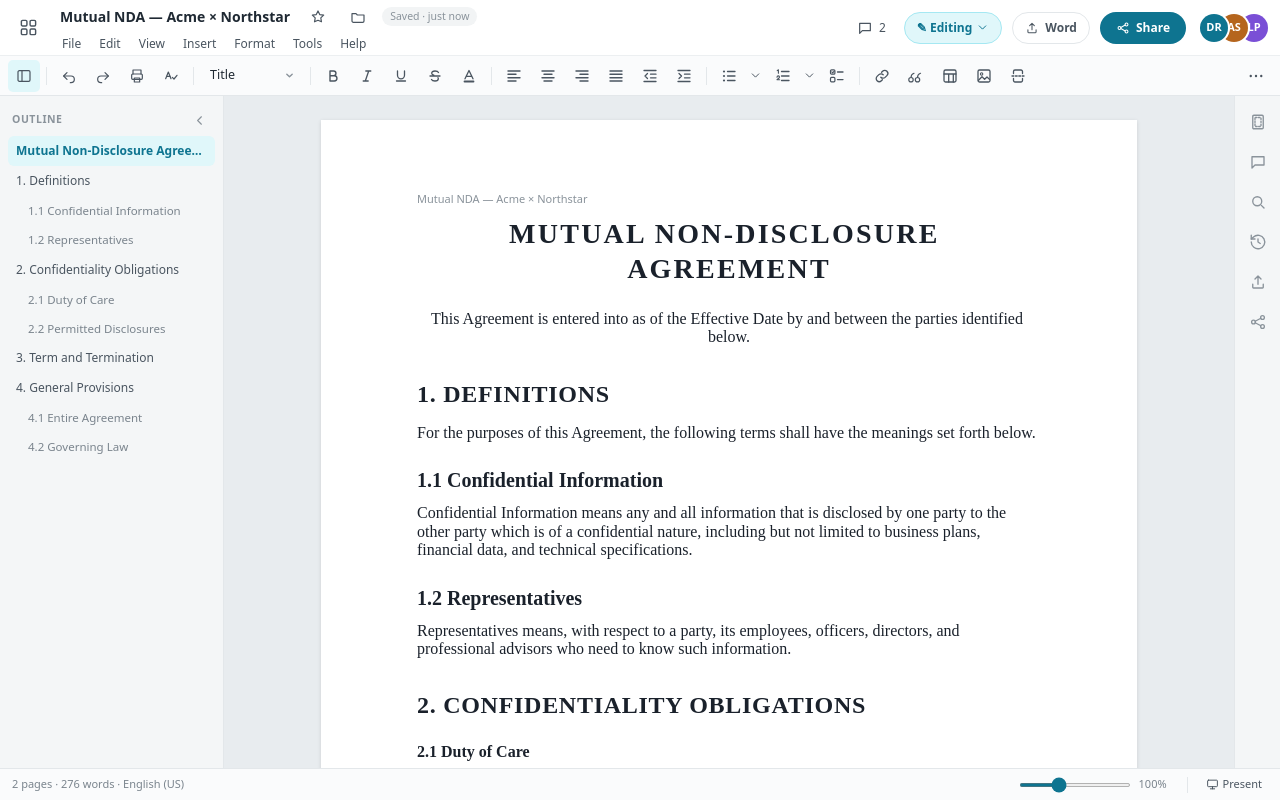
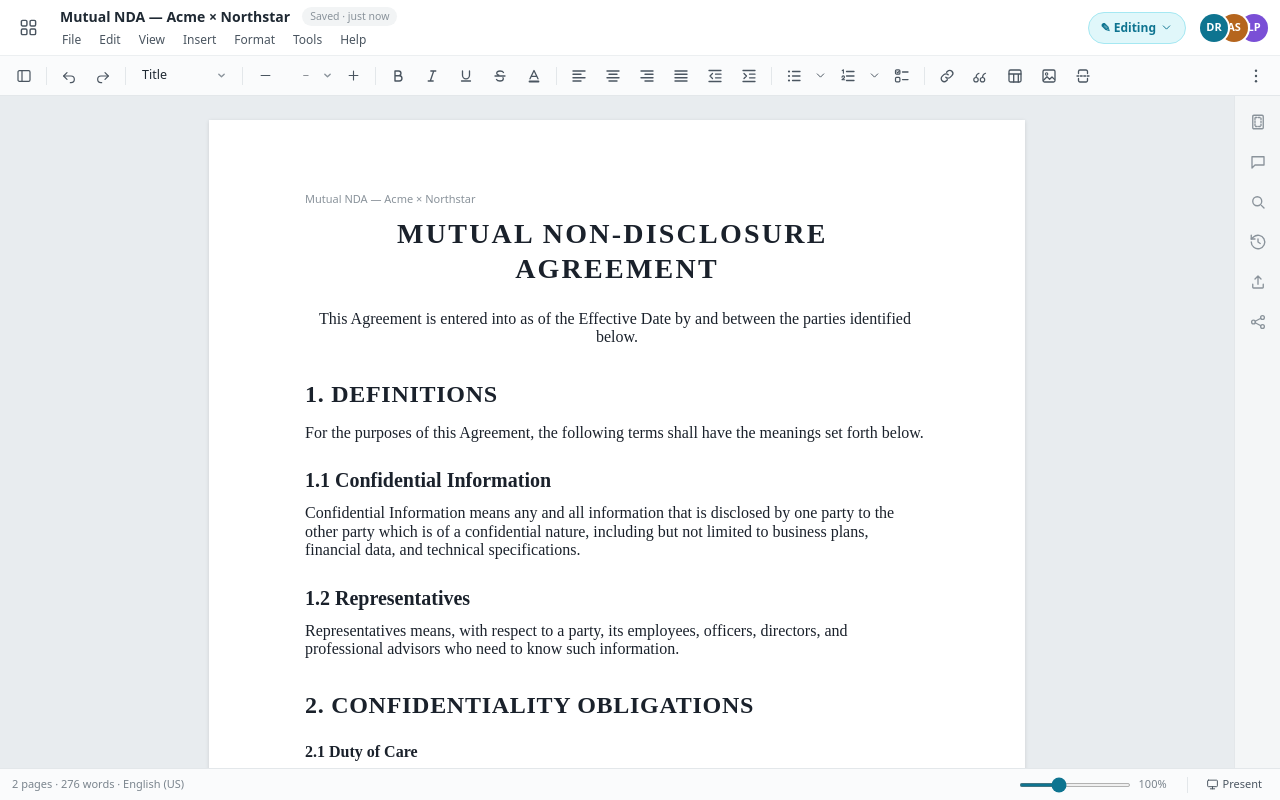
Before and after one commit to rifat-shaun/editor, a React (Vite) app: page / in a window 1280 px wide. Built offline with nearby package versions, Linux system fonts and the light colour scheme.

Commit message:
fix(miscelanious): issues

```diff
--- a/src/components/FormattingToolbar.tsx
+++ b/src/components/FormattingToolbar.tsx
@@ -202,12 +202,6 @@ export function FormattingToolbar() {
         </ToolButton>
         <ToolButton label="Redo (⌘⇧Z)" onClick={() => chain().redo().run()}>
           <Icon.redo size={16} />
-        </ToolButton>
-        <ToolButton label="Print" onClick={() => window.print()}>
-          <Icon.print size={16} />
-        </ToolButton>
-        <ToolButton label="Spellcheck">
-          <Icon.spellcheck size={16} />
         </ToolButton>
       </>
     ),
@@ -445,7 +439,9 @@ export function FormattingToolbar() {
         {overflowed.length > 0 && (
           <Menu
             align="right"
-            panelClassName="min-w-[220px] p-2"
+            // Size to content (fewer rows), capped to the viewport so it never
+            // overflows the screen; groups wrap only when they truly can't fit.
+            panelClassName="w-max max-w-[calc(100vw-16px)] p-2"
             trigger={({ toggle, open, id }) => (
               <button
                 type="button"
@@ -462,9 +458,13 @@ export function FormattingToolbar() {
             )}
           >
             {() => (
-              <div className="flex flex-col gap-0.5">
-                {overflowed.map((g) => (
-                  <div key={g.id} className="flex flex-wrap items-center gap-0.5 rounded-md px-0.5 py-0.5">
+              // Lay the overflowed groups out like the toolbar itself: a compact
+              // horizontal strip (with group dividers) that wraps to new rows,
+              // rather than one group per line.
+              <div className="flex flex-wrap items-center gap-x-0.5 gap-y-2">
+                {overflowed.map((g, i) => (
+                  <div key={g.id} className="flex shrink-0 items-center gap-0.5">
+                    {i > 0 && <ToolbarDivider />}
                     {nodeById[g.id]}
                   </div>
                 ))}
--- a/src/components/LineSpacingMenu.tsx
+++ b/src/components/LineSpacingMenu.tsx
@@ -227,12 +227,17 @@ export function LineSpacingMenu({ editor }: { editor: Editor }) {
     background: open ? 'var(--color-primary-soft)' : btnHover ? 'var(--ui-hover)' : 'transparent',
   };
 
+  const PANEL_W = 240;
   const panelStyle: CSSProperties = rect
     ? {
         position: 'fixed',
         top: Math.round(rect.bottom + 4),
-        left: Math.round(rect.left),
-        width: 240,
+        // Prefer left-aligned to the trigger, but if it would overflow the right
+        // edge, shift left so it renders on the left (stays fully on screen).
+        left: Math.round(
+          Math.max(8, Math.min(rect.left, window.innerWidth - PANEL_W - 8)),
+        ),
+        width: PANEL_W,
         background: 'var(--ui-surface)',
         border: '1px solid var(--color-border)',
         borderRadius: 9,
--- a/src/components/LinkLayer.tsx
+++ b/src/components/LinkLayer.tsx
@@ -64,7 +64,8 @@ function rangeRect(editor: Editor, from: number, to: number): Box | null {
 }
 
 export function LinkLayer() {
-  const { editor } = useEditorState();
+  const { editor, mode } = useEditorState();
+  const viewing = mode === 'viewing';
   const [popover, setPopover] = useState<PopoverState | null>(null);
   const [card, setCard] = useState<CardState | null>(null);
   const [pos, setPos] = useState<Box | null>(null);
@@ -102,7 +103,7 @@ export function LinkLayer() {
   );
 
   const openFromSelection = useCallback(() => {
-    if (!editor) return;
+    if (!editor || !editor.isEditable) return; // view mode: no insert/edit popover
     const { state } = editor;
     const { from, to, empty } = state.selection;
     const info = linkAt(state, from);
@@ -559,12 +560,16 @@ export function LinkLayer() {
           {c.href.replace(/^https?:\/\//, '')}
         </a>
         <span style={{ width: 1, height: 16, background: 'var(--ui-divider)', flex: 'none' }} />
+        {/* Edit + Remove mutate the doc → hidden in view mode; Copy / open-URL stay. */}
+        {!viewing && (
           <CardBtn title="Edit link" color="var(--color-ui)" hover="var(--ui-hover)" onClick={() => openEditFor({ from: c.from, to: c.to }, c.href)}>
             <Icon.pencil size={15} />
           </CardBtn>
+        )}
         <CardBtn title={copied ? 'Copied' : 'Copy link'} color="var(--color-ui)" hover="var(--ui-hover)" onClick={copyUrl}>
           {copied ? <Icon.check size={15} /> : <Icon.copy size={15} />}
         </CardBtn>
+        {!viewing && (
           <CardBtn
             title="Remove link"
             color="var(--ui-danger)"
@@ -576,6 +581,7 @@ export function LinkLayer() {
           >
             <Icon.trash size={15} />
           </CardBtn>
+        )}
       </div>
     );
   }
--- a/src/components/TopBar.tsx
+++ b/src/components/TopBar.tsx
@@ -6,46 +6,6 @@ import { Menu, MenuItem, ToolButton } from './primitives';
 import { TextField } from './TextField';
 import { MenuBar } from '../menus/MenuBar';
 import { MENUS } from '../menus/menuData';
-
-function DownloadWord() {
-  const { editor, title } = useEditorState();
-  const [busy, setBusy] = useState(false);
-  const [error, setError] = useState(false);
-  if (!editor) return null;
-
-  const run = async () => {
-    setBusy(true);
-    setError(false);
-    try {
-      // Lazy-load docx-js so it isn't in the main bundle.
-      const { downloadDocx } = await import('../editor/export/docx');
-      await downloadDocx(editor, title || 'Document', { includeHeaderFooter: true });
-    } catch (err) {
-      console.error('DOCX export failed', err);
-      setError(true);
-    } finally {
-      setBusy(false);
-    }
-  };
-
-  return (
-    <button
-      type="button"
-      disabled={busy}
-      title={error ? 'Export failed — click to retry' : 'Download as Word (.docx)'}
-      onClick={run}
-      className={[
-        'inline-flex h-8 items-center gap-1.5 rounded-full border px-3 text-[12px] font-semibold disabled:opacity-60',
-        error
-          ? 'border-[var(--ui-danger-border)] bg-[var(--ui-danger-bg)] text-[var(--ui-danger)]'
-          : 'border-border text-ui hover:bg-[var(--ui-hover)]',
-      ].join(' ')}
-    >
-      {busy ? <Icon.spinner size={14} /> : error ? <Icon.stop size={14} /> : <Icon.exportIcon size={14} />}
-      {busy ? 'Exporting…' : error ? 'Retry export' : 'Word'}
-    </button>
-  );
-}
 
 const MODE_LABEL: Record<EditorMode, string> = {
   editing: '✎ Editing',
@@ -104,13 +64,18 @@ function ModePill() {
 }
 
 export function TopBar() {
-  const { title, setTitle, savedAt } = useEditorState();
+  const { title, setTitle, savedAt, mode } = useEditorState();
+  const viewing = mode === 'viewing';
   const [editing, setEditing] = useState(false);
   const [draft, setDraft] = useState(title);
   const inputRef = useRef<HTMLInputElement>(null);
   const [, force] = useState(0);
 
   useEffect(() => setDraft(title), [title]);
+  // Leave title-edit mode (and never enter it) when the doc is view-only.
+  useEffect(() => {
+    if (viewing) setEditing(false);
+  }, [viewing]);
   useEffect(() => {
     if (editing) inputRef.current?.select();
   }, [editing]);
@@ -126,14 +91,14 @@ export function TopBar() {
   };
 
   return (
-    <header className="print-hide flex h-14 shrink-0 items-center gap-3 border-b border-[var(--ui-divider)] bg-[var(--ui-surface)] px-3">
+    <header className="print-hide flex h-14 shrink-0 items-center gap-3 border-b border-(--ui-divider) bg-(--ui-surface) px-3">
       <ToolButton label="Home" className="text-primary">
         <Icon.appGrid size={19} />
       </ToolButton>
 
       <div className="flex min-w-0 flex-col justify-center">
-        <div className="flex items-center gap-2">
-          {editing ? (
+        <div className="flex items-center gap-2 w-fit">
+          {editing && !viewing ? (
             <TextField
               ref={inputRef}
               value={draft}
@@ -146,27 +111,24 @@ export function TopBar() {
                   setEditing(false);
                 }
               }}
-              className="w-64"
+              className="w-64! h-6!"
               inputClassName="font-semibold text-ink"
               aria-label="Document title"
             />
+          ) : viewing ? (
+            // View mode: the title is read-only (no rename affordance).
+            <span className="truncate px-1 text-[14px] font-semibold text-ink h-6!">{title}</span>
           ) : (
             <button
               type="button"
               onClick={() => setEditing(true)}
-              className="truncate rounded px-1 text-[14px] font-semibold text-ink hover:bg-[var(--ui-hover)]"
+              className="truncate  h-6! rounded px-1 text-[14px] font-semibold text-ink hover:bg-(--ui-hover)"
               title="Rename"
             >
               {title}
             </button>
           )}
-          <ToolButton label="Star document">
-            <Icon.star size={16} />
-          </ToolButton>
-          <ToolButton label="Move to folder">
-            <Icon.move size={16} />
-          </ToolButton>
-          <span className="rounded-full bg-[var(--ui-hover)] px-2 py-0.5 text-[10.5px] text-muted">
+          <span className="shrink-0 whitespace-nowrap rounded-full bg-(--ui-hover) px-2 py-0.5 text-[10.5px] text-muted">
             {relativeTime(savedAt)}
           </span>
         </div>
@@ -174,21 +136,7 @@ export function TopBar() {
       </div>
 
       <div className="ml-auto flex items-center gap-2.5">
-        <button
-          type="button"
-          className="inline-flex h-8 items-center gap-1.5 rounded-full px-2 text-[12px] text-ui hover:bg-[var(--ui-hover)]"
-        >
-          <Icon.comment size={16} />2
-        </button>
         <ModePill />
-        <DownloadWord />
-        <button
-          type="button"
-          className="inline-flex h-8 items-center gap-1.5 rounded-full bg-primary px-4 text-[12px] font-semibold text-white hover:brightness-110"
-        >
-          <Icon.share size={14} />
-          Share
-        </button>
         <div className="flex items-center pl-1">
           {COLLABORATORS.map((c, i) => (
             <span
--- a/src/components/icons.tsx
+++ b/src/components/icons.tsx
@@ -321,9 +321,9 @@ export const Icon = {
   ),
   more: (p: P) => (
     <Svg {...p}>
-      <circle cx="5" cy="12" r="1.6" fill="currentColor" stroke="none" />
+      <circle cx="12" cy="5" r="1.6" fill="currentColor" stroke="none" />
       <circle cx="12" cy="12" r="1.6" fill="currentColor" stroke="none" />
-      <circle cx="19" cy="12" r="1.6" fill="currentColor" stroke="none" />
+      <circle cx="12" cy="19" r="1.6" fill="currentColor" stroke="none" />
     </Svg>
   ),
   stop: (p: P) => (
--- a/src/editor/context.tsx
+++ b/src/editor/context.tsx
@@ -66,8 +66,6 @@ export interface EditorStateValue {
   toggleTheme(): void;
 }
 
-const OUTLINE_BREAKPOINT = 1100;
-
 const EditorContext = createContext<EditorStateValue | null>(null);
 
 /** Public hook: read editor + AI review state from within a `<DocsEditor>`. */
@@ -110,21 +108,11 @@ export function EditorProvider(props: {
   });
   const [savedAt, setSavedAt] = useState<number | null>(null);
   const [docVersion, setDocVersion] = useState(0);
-  const [outlineOpen, setOutlineOpen] = useState(
-    () => typeof window === 'undefined' || window.innerWidth >= OUTLINE_BREAKPOINT,
-  );
-  const outlineUserSet = useRef(false);
+  // The outline panel is off by default; the user opens it via View → Show
+  // outline (or the toolbar toggle).
+  const [outlineOpen, setOutlineOpen] = useState(false);
 
   const saveTimer = useRef<ReturnType<typeof setTimeout>>();
-
-  // Auto-collapse the outline on narrow viewports until the user overrides it.
-  useEffect(() => {
-    const onResize = () => {
-      if (!outlineUserSet.current) setOutlineOpen(window.innerWidth >= OUTLINE_BREAKPOINT);
-    };
-    window.addEventListener('resize', onResize);
-    return () => window.removeEventListener('resize', onResize);
-  }, []);
 
   const toggleRuler = () => {
     setShowRuler((v) => {
@@ -144,10 +132,7 @@ export function EditorProvider(props: {
       return next;
     });
 
-  const toggleOutline = () => {
-    outlineUserSet.current = true;
-    setOutlineOpen((o) => !o);
-  };
+  const toggleOutline = () => setOutlineOpen((o) => !o);
 
   const editor = useEditor({
     editable: initialMode !== 'viewing',
--- a/src/editor/extensions/link.ts
+++ b/src/editor/extensions/link.ts
@@ -99,6 +99,7 @@ export const LinkKit = Link.extend({
   addKeyboardShortcuts() {
     return {
       'Mod-k': () => {
+        if (!this.editor.isEditable) return false; // no link editing in view mode
         this.editor.view.dom.dispatchEvent(new CustomEvent('docs:open-link', { bubbles: true }));
         return true;
       },
--- a/src/menus/MenuBar.tsx
+++ b/src/menus/MenuBar.tsx
@@ -106,12 +106,16 @@ export function MenuBar({ menus, onRename }: { menus: MenuSpec[]; onRename: () =
           setOpenId(help.id);
         }
       } else if ((e.metaKey || e.ctrlKey) && e.shiftKey && e.key.toLowerCase() === 'p') {
-        // Page setup — the macOS-standard ⇧⌘P (pairs with Print ⌘P).
+        // Page setup — the macOS-standard ⇧⌘P (pairs with Print ⌘P). Edits page
+        // geometry, so it's disabled in view mode.
+        if (ui.mode === 'viewing') return;
         e.preventDefault();
         setOpenId(null);
         setPageSetupOpen(true);
       } else if (e.key === 'F2' && !e.metaKey && !e.ctrlKey && !e.altKey) {
-        // Rename — the classic F2 rename key; focuses the title editor.
+        // Rename — the classic F2 rename key; focuses the title editor. Editing
+        // the title is disabled in view mode.
+        if (ui.mode === 'viewing') return;
         e.preventDefault();
         setOpenId(null);
         onRename();
@@ -119,7 +123,7 @@ export function MenuBar({ menus, onRename }: { menus: MenuSpec[]; onRename: () =
     };
     window.addEventListener('keydown', onKey);
     return () => window.removeEventListener('keydown', onKey);
-  }, [menus, onRename]);
+  }, [menus, onRename, ui.mode]);
 
   const onTriggerKey = (e: React.KeyboardEvent, id: string) => {
     switch (e.key) {
```
Lines whose indentation alone changed are shown as unchanged.
